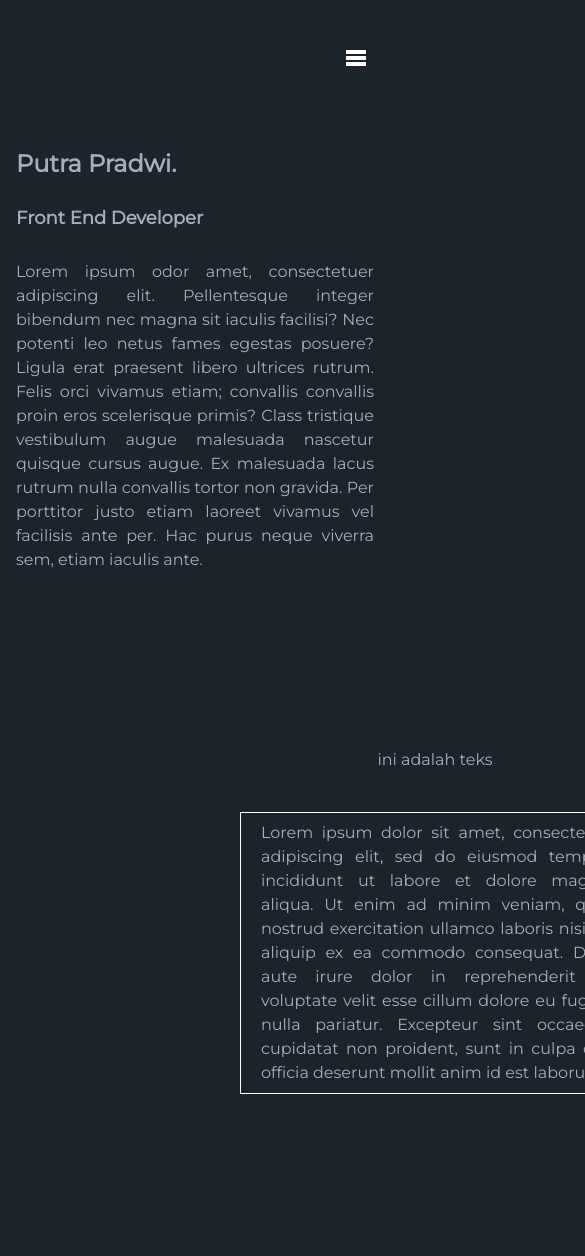
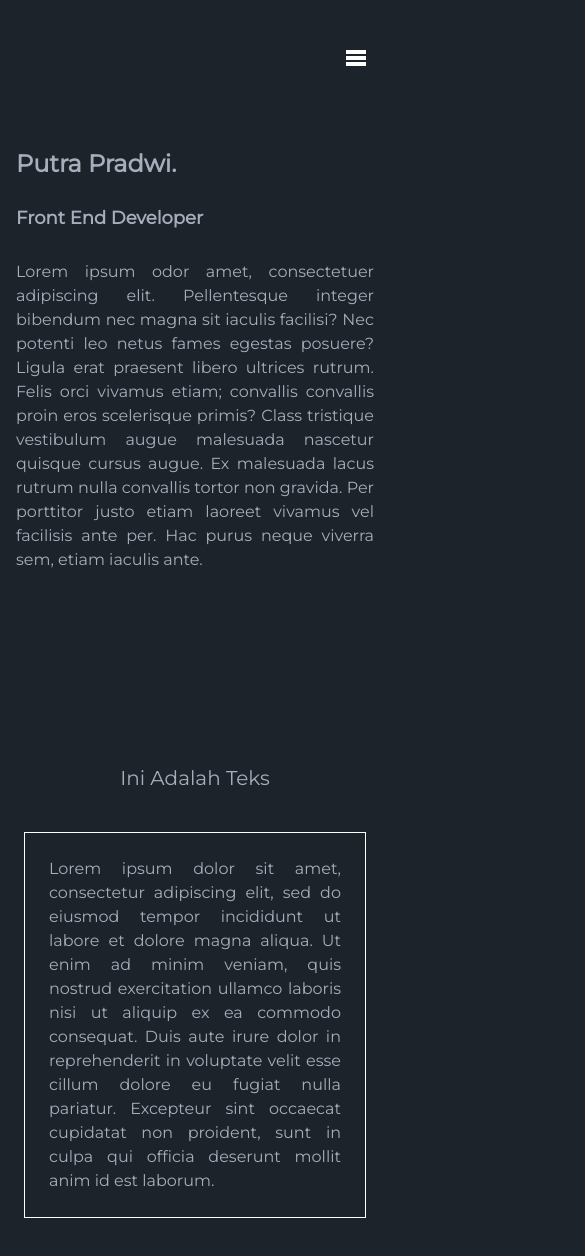
Before and after one commit to Igprad01/new_websiteku, a React (Vite) app: page / in a window 390 px wide. Shown: the top 1256 px of the page, 585 px wide, since content can reach past the window. Built offline with nearby package versions, Linux system fonts and the light colour scheme.

Commit message:
responsive web fix

```diff
--- a/src/Components/Layouts/About_Me/About.jsx
+++ b/src/Components/Layouts/About_Me/About.jsx
@@ -4,10 +4,10 @@
 
 const About= () => {
     return (
-        <div className={`container mx-60 my-36`}>
-            <Heading1 Text={'ini adalah teks'} Styling = 'text-center mb-10' />
-            <div className={`text-justify border border-white`}>
-                <Kalimat teks = 'Lorem ipsum dolor sit amet, consectetur adipiscing elit, sed do eiusmod tempor incididunt ut labore et dolore magna aliqua. Ut enim ad minim veniam, quis nostrud exercitation ullamco laboris nisi ut aliquip ex ea commodo consequat. Duis aute irure dolor in reprehenderit in voluptate velit esse cillum dolore eu fugiat nulla pariatur. Excepteur sint occaecat cupidatat non proident, sunt in culpa qui officia deserunt mollit anim id est laborum.' Styling={`px-5 py-2`} />
+        <div className={`container mx-auto my-40 px-6 sm:px-6 md:px-10 lg:px-12`}>
+            <Heading1 Text={'ini adalah teks'} Styling = {`text-center mb-10 text-xl capitalize sm:text-2xl md:text-4xl lg:text-6xl`} />
+            <div className={`text-justify border border-white p-4 sm:px-4 md:px-8 lg:px-10`}>
+                <Kalimat teks = 'Lorem ipsum dolor sit amet, consectetur adipiscing elit, sed do eiusmod tempor incididunt ut labore et dolore magna aliqua. Ut enim ad minim veniam, quis nostrud exercitation ullamco laboris nisi ut aliquip ex ea commodo consequat. Duis aute irure dolor in reprehenderit in voluptate velit esse cillum dolore eu fugiat nulla pariatur. Excepteur sint occaecat cupidatat non proident, sunt in culpa qui officia deserunt mollit anim id est laborum.' Styling={`px-2 py-2 sm:px-4 md:px-6 lg:px-6`} />
             </div>
         </div>
     )
```
